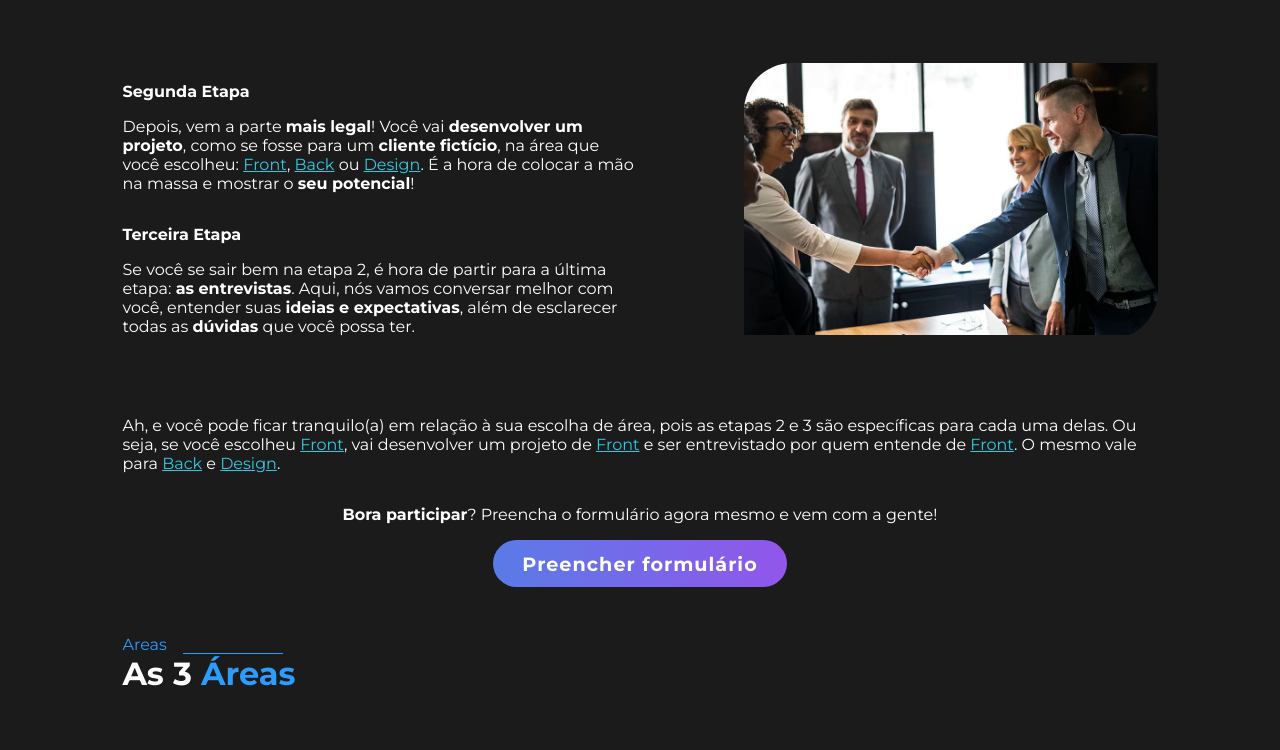
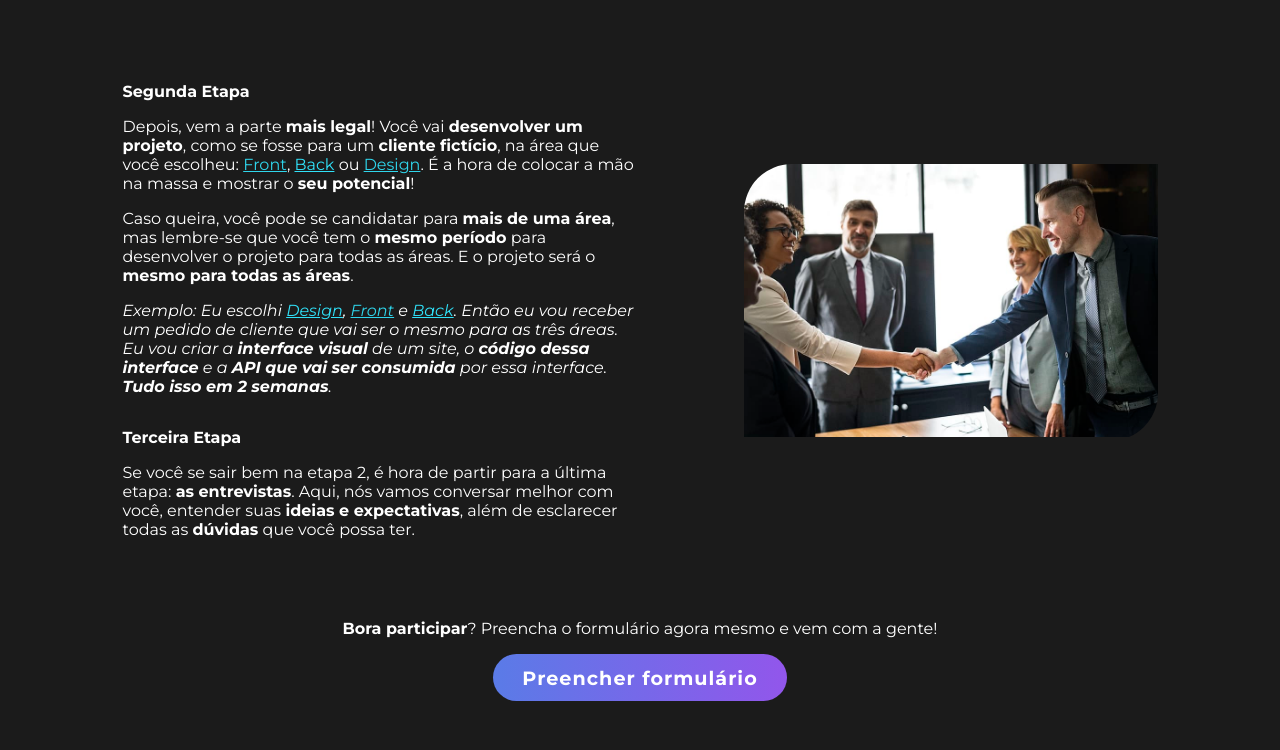
Before and after one commit to igorroc/tecno-site-2.0, a React (Vite) app: page /prosel in a window 1280 px wide. Shown: the part 2000-2750 px from the top of the page. Built offline with nearby package versions, Linux system fonts and the light colour scheme.

Commit message:
feat: Small changes to the UI

```diff
--- a/src/pages/Prosel/index.tsx
+++ b/src/pages/Prosel/index.tsx
@@ -1,4 +1,4 @@
-import mainBg from "../../assets/img/backgroundHome.png"
+import mainBg from "../../assets/img/backgroundAbout.png"
 import MEJ from "../../assets/img/mej.jpeg"
 import proselImage from "../../assets/img/prosel.png"
 import clientImage from "../../assets/img/client.jpg"
@@ -38,7 +38,7 @@ export default function Prosel() {
 			<GlobalDiv>
 				<BackgroundImage
 					image={mainBg}
-					blurHash="oNB2jb0]-at6NXssRWX3V_WVafj]X2xIotjJocaxRlWnRlbaWDj[t3n,t6aeofaxRkbHRkkCWBj]"
+					blurHash="o65F2?DN?daJtMWE9abcD*kXM|og?bRO-;V?xuadE4WVE2bcRkbI-;aJ-;RNx]ae9Zf,ItRhj{f+"
 				></BackgroundImage>
 
 				<MaxWidthWrapper>
@@ -73,10 +73,10 @@ export default function Prosel() {
 									Sabe aquela vibe de colocar a{" "}
 									<b>mão na massa</b> e{" "}
 									<b>aprender na prática</b>? Então, é isso
-									que a gente faz. Somos uma empresa júnior sem fins lucrativos,
-									formada e gerenciada por estudantes
-									universitários, que oferece serviços
-									profissionais de qualidade a preços
+									que a gente faz. Somos uma empresa júnior
+									sem fins lucrativos, formada e gerenciada
+									por estudantes universitários, que oferece
+									serviços profissionais de qualidade a preços
 									acessíveis.
 								</p>
 								<p>
@@ -109,13 +109,15 @@ export default function Prosel() {
 								<p>
 									Resumindo, ser uma empresa júnior é uma{" "}
 									<b>oportunidade incrível</b> para estudantes
-									universitários aprenderem sobre <b>negócios</b>,
-									desenvolverem <b>habilidades</b> práticas e
-									ajudarem a comunidade local. E a{" "}
-									<b>Tecno</b> é uma dessas empresas, que
-									busca sempre oferecer serviços de <b>alta qualidade</b> em desenvolvimento de software,
-									aplicativos e sites. Tá esperando o que para
-									vir com a gente?
+									universitários aprenderem sobre{" "}
+									<b>negócios</b>, desenvolverem{" "}
+									<b>habilidades</b> práticas e ajudarem a
+									comunidade local. E a <b>Tecno</b> é uma
+									dessas empresas, que busca sempre oferecer
+									serviços de <b>alta qualidade</b> em
+									desenvolvimento de software, aplicativos e
+									sites. Tá esperando o que para vir com a
+									gente?
 								</p>
 							</div>
 							<div className="imagem">
@@ -159,11 +161,60 @@ export default function Prosel() {
 									vai <b>desenvolver um projeto</b>, como se
 									fosse para um <b>cliente fictício</b>, na
 									área que você escolheu:{" "}
-									<a className="clickableLink" href="#front">Front</a>,{" "}
-									<a className="clickableLink" href="#back">Back</a> ou{" "}
-									<a className="clickableLink" href="#design">Design</a>. É a hora de
-									colocar a mão na massa e mostrar o{" "}
-									<b>seu potencial</b>!
+									<a className="clickableLink" href="#front">
+										Front
+									</a>
+									,{" "}
+									<a className="clickableLink" href="#back">
+										Back
+									</a>{" "}
+									ou{" "}
+									<a className="clickableLink" href="#design">
+										Design
+									</a>
+									. É a hora de colocar a mão na massa e
+									mostrar o <b>seu potencial</b>!
+								</p>
+								<p>
+									Caso queira, você pode se candidatar para{" "}
+									<b>mais de uma área</b>, mas lembre-se que
+									você tem o <b>mesmo período</b> para
+									desenvolver o projeto para todas as áreas. E
+									o projeto será o{" "}
+									<b>mesmo para todas as áreas</b>.
+								</p>
+								<p>
+									<i>
+										Exemplo: Eu escolhi{" "}
+										<a
+											className="clickableLink"
+											href="#design"
+										>
+											Design
+										</a>
+										,{" "}
+										<a
+											className="clickableLink"
+											href="#front"
+										>
+											Front
+										</a>{" "}
+										e{" "}
+										<a
+											className="clickableLink"
+											href="#back"
+										>
+											Back
+										</a>
+										. Então eu vou receber um pedido de
+										cliente que vai ser o mesmo para as três
+										áreas. Eu vou criar a{" "}
+										<b>interface visual</b> de um site, o{" "}
+										<b>código dessa interface</b> e a{" "}
+										<b>API que vai ser consumida</b> por
+										essa interface.{" "}
+										<b>Tudo isso em 2 semanas</b>.
+									</i>
 								</p>
 								<h3>Terceira Etapa</h3>
 								<p>
@@ -182,17 +233,6 @@ export default function Prosel() {
 						</div>
 						<div className="center">
 							<p>
-								Ah, e você pode ficar tranquilo(a) em relação à
-								sua escolha de área, pois as etapas 2 e 3 são
-								específicas para cada uma delas. Ou seja, se
-								você escolheu <a className="clickableLink" href="#front">Front</a>, vai
-								desenvolver um projeto de{" "}
-								<a className="clickableLink" href="#front">Front</a> e ser entrevistado
-								por quem entende de <a className="clickableLink" href="#front">Front</a>.
-								O mesmo vale para <a className="clickableLink" href="#back">Back</a> e{" "}
-								<a className="clickableLink" href="#design">Design</a>.
-							</p>
-							<p>
 								<b>Bora participar</b>? Preencha o formulário
 								agora mesmo e vem com a gente!
 							</p>
@@ -207,9 +247,19 @@ export default function Prosel() {
 					<CustomSection>
 						<p>
 							Na <b>Tecno</b>, temos três áreas principais para
-							nossos projetos: <a className="clickableLink" href="#front">Front-end</a>,{" "}
-							<a className="clickableLink" href="#back">Back-end</a> e{" "}
-							<a className="clickableLink" href="#design">Design</a>.
+							nossos projetos:{" "}
+							<a className="clickableLink" href="#front">
+								Front-end
+							</a>
+							,{" "}
+							<a className="clickableLink" href="#back">
+								Back-end
+							</a>{" "}
+							e{" "}
+							<a className="clickableLink" href="#design">
+								Design
+							</a>
+							.
 						</p>
 						<div className="twoColumns">
 							<div className="content">
@@ -220,9 +270,13 @@ export default function Prosel() {
 									Front é ideal para você. Nela, você será
 									responsável por{" "}
 									<b>transformar os designs</b> criados pela
-									equipe de <a className="clickableLink" href="#design">Design</a> em
-									código, utilizando principalmente{" "}
-									<a className="clickableLink"
+									equipe de{" "}
+									<a className="clickableLink" href="#design">
+										Design
+									</a>{" "}
+									em código, utilizando principalmente{" "}
+									<a
+										className="clickableLink"
 										href="https://react.dev/"
 										target="_blank"
 									>
@@ -246,14 +300,16 @@ export default function Prosel() {
 									, <b>bancos de dados</b> e outras
 									ferramentas necessárias para o funcionamento
 									de um software, utilizando{" "}
-									<a className="clickableLink"
+									<a
+										className="clickableLink"
 										href="https://nodejs.org/"
 										target="_blank"
 									>
 										Node
 									</a>{" "}
 									ou{" "}
-									<a className="clickableLink"
+									<a
+										className="clickableLink"
 										href="https://www.djangoproject.com/"
 										target="_blank"
 									>
@@ -278,7 +334,8 @@ export default function Prosel() {
 									<b>criar interfaces</b> intuitivas e
 									prototipadas, utilizando principalmente a
 									ferramenta{" "}
-									<a className="clickableLink"
+									<a
+										className="clickableLink"
 										href="https://www.figma.com/"
 										target="_blank"
 									>
@@ -297,11 +354,10 @@ export default function Prosel() {
 					</SectionTitle>
 					<CustomSection>
 						<div>
-
 							<p>
-								Antes de se candidatar a uma das vagas da <b>Tecno</b>, é
-								importante verificar se você atende aos seguintes
-								pré-requisitos:
+								Antes de se candidatar a uma das vagas da{" "}
+								<b>Tecno</b>, é importante verificar se você
+								atende aos seguintes pré-requisitos:
 							</p>
 							<ul>
 								<li>
@@ -309,35 +365,38 @@ export default function Prosel() {
 									curso de ensino superior em alguma das áreas
 									relacionadas à tecnologia, como{" "}
 									<b>ciência da computação</b>,{" "}
-									<b>sistemas de informação</b> ou <b>design</b>.
+									<b>sistemas de informação</b> ou{" "}
+									<b>design</b>.
 								</li>
 								<li>
 									Ter disponibilidade para dedicar pelo menos{" "}
-									<b>6 horas semanais</b> às atividades da empresa
-									júnior, que incluem <b>reuniões</b>,{" "}
+									<b>6 horas semanais</b> às atividades da
+									empresa júnior, que incluem <b>reuniões</b>,{" "}
 									<b>treinamentos</b> e o{" "}
 									<b>desenvolvimento de projetos</b> para
 									clientes.
 								</li>
 								<li>
 									Estar disposto a <b>aprender</b> e a se{" "}
-									<b>desenvolver profissionalmente</b>, colocando
-									em prática os conhecimentos adquiridos.
+									<b>desenvolver profissionalmente</b>,
+									colocando em prática os conhecimentos
+									adquiridos.
 								</li>
 								<li>
 									Submeter-se às etapas do{" "}
 									<b>processo seletivo</b>, que incluem{" "}
 									<b>responder a um formulário</b>,{" "}
 									<b>desenvolver um projeto</b> em sua área de
-									interesse e participar de <b>entrevistas</b> com
-									os membros da equipe.
+									interesse e participar de <b>entrevistas</b>{" "}
+									com os membros da equipe.
 								</li>
 							</ul>
 							<p>
-								Se você se identifica com a nossa proposta e atende
-								aos pré-requisitos acima, não perca a oportunidade
-								de fazer parte da <b>Tecno</b> e desenvolver suas
-								habilidades em uma empresa júnior de qualidade.
+								Se você se identifica com a nossa proposta e
+								atende aos pré-requisitos acima, não perca a
+								oportunidade de fazer parte da <b>Tecno</b> e
+								desenvolver suas habilidades em uma empresa
+								júnior de qualidade.
 							</p>
 							<Button url="https://forms.gle/oszxPVXE55sANa71A">
 								Inscreva-se
@@ -366,6 +425,20 @@ export default function Prosel() {
 									importante para nós. Não deixe de se
 									inscrever dentro do prazo e <b>boa sorte</b>
 									!
+								</p>
+								<p>
+									<i>
+										OBS: Os prazos abaixo podem sofrer
+										alterações, para acompanhar as mudanças
+										da melhor forma, siga a{" "}
+										<a
+											href="https://instagram.com/tecnojr"
+											target="_blank"
+										>
+											Tecno no Insta
+										</a>
+										.
+									</i>
 								</p>
 							</div>
 							<div className="imagem">
@@ -412,11 +485,12 @@ export default function Prosel() {
 						</table>
 						<p>
 							E ai? Tudo pronto? <b>Vem com a gente</b>!
+							<br />
+							<br />
+							<Button url="https://forms.gle/oszxPVXE55sANa71A">
+								Inscreva-se
+							</Button>
 						</p>
-
-						<Button url="https://forms.gle/oszxPVXE55sANa71A">
-							Inscreva-se
-						</Button>
 					</CustomSection>
 				</MaxWidthWrapper>
 				<Footer />
--- a/src/pages/Prosel/styles.ts
+++ b/src/pages/Prosel/styles.ts
@@ -1,3 +1,4 @@
+import { animation } from "./../../components/Buttons/ButtonBorder/styles"
 import { keyframes, styled } from "@stitches/react"
 
 export const fade = keyframes({
@@ -24,13 +25,17 @@ export const CustomSection = styled("section", {
 
 	".clickableLink": {
 		textDecoration: "underline",
-		animation: `${blink} 1s ease-in-out infinite`,
+		animation: `${blink} 1.5s ease-in-out infinite`,
 		transition: "all 0.2s ease-in-out",
 
 		"&:hover": {
 			animation: "none",
 			textDecoration: "none",
 			fontWeight: "bold",
+		},
+
+		"&:nth-child(2n)": {
+			animationDelay: "0.5s",
 		},
 	},
 
```
